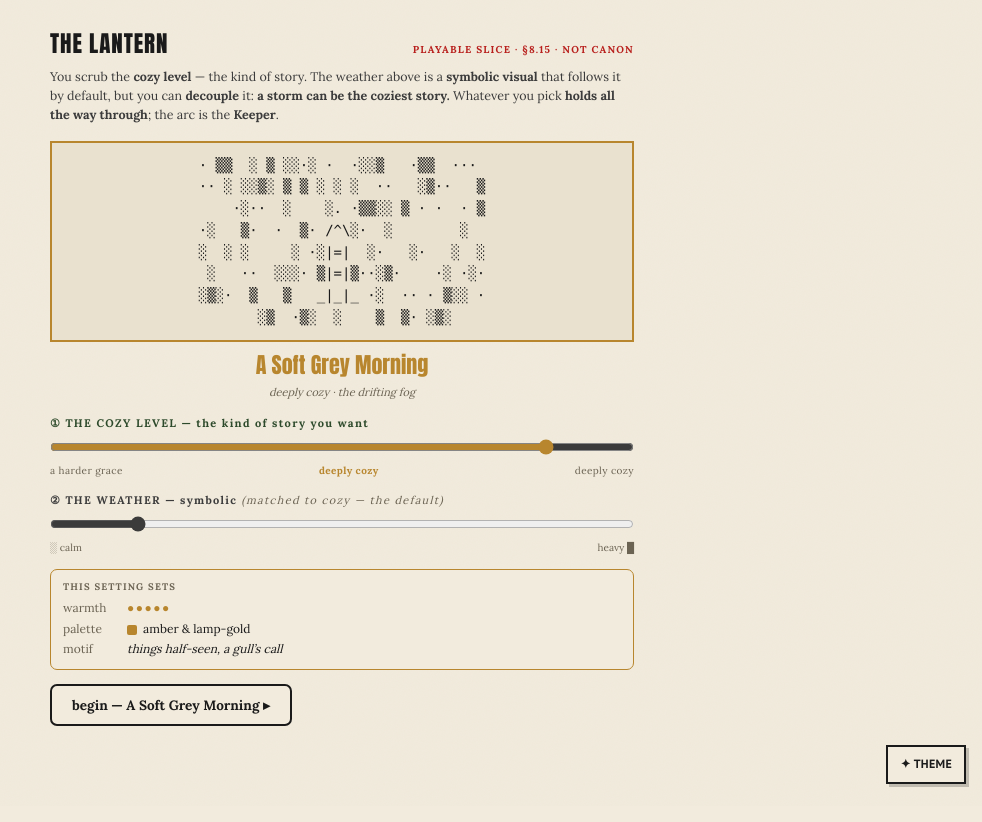
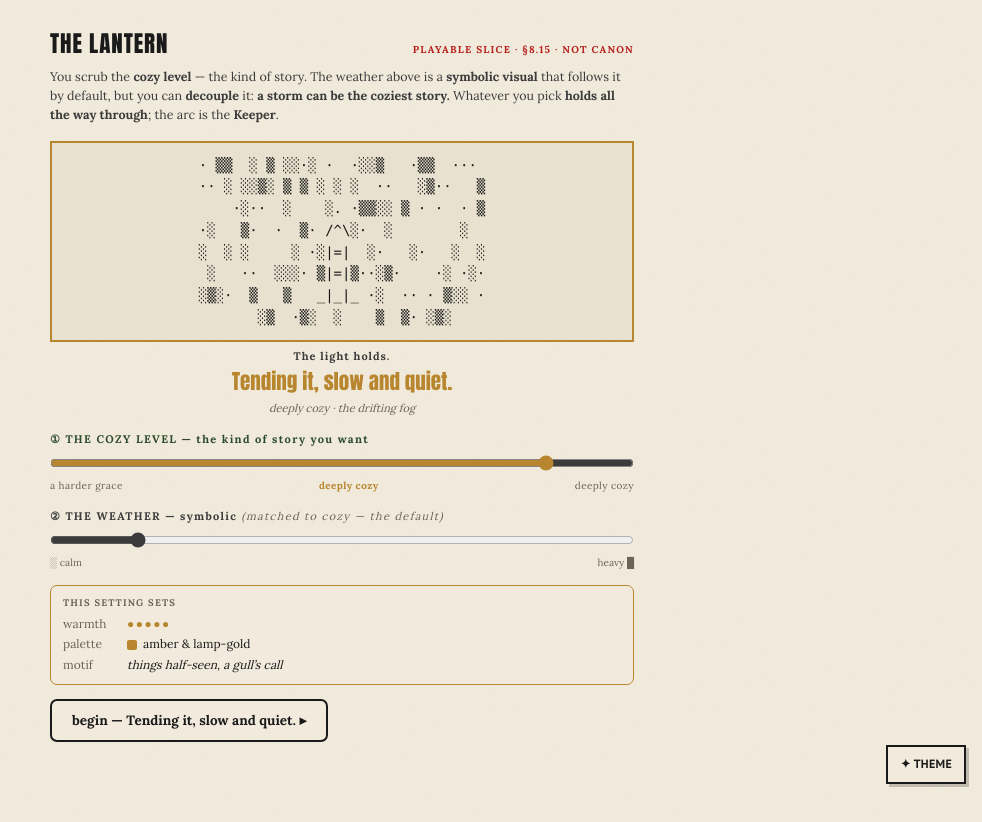
Before and after one commit to cybervaldez/myliar-website, a Next.js app: page /lantern in a window 1280 px wide. Shown: the whole page, without its empty margins (298-1280 px from the left). Built offline with nearby package versions, Linux system fonts and the light colour scheme.

Commit message:
deploy: sync website/ from monorepo @ 4a78c32

```diff
--- a/app/lantern/Lantern.tsx
+++ b/app/lantern/Lantern.tsx
@@ -31,12 +31,16 @@ const WEATHERS = ["still fog", "drifting fog", "steady rain", "gale", "wild stor
 const DRS = [0.12, 0.32, 0.52, 0.74, 0.92];
 const MOTIFS = ["the unbroken quiet", "things half-seen, a gull’s call", "rain on the glass, the kept kettle", "the warm room, the wild dark outside", "the one flame against the dark"];
 // authored TITLE per [tone][weather] — the diagonal is the default; the corners are the proof
-const TITLES = [
-  ["The Still Watch", "A Soft Grey Morning", "Rain on the Glass", "Snug Against the Gale", "The Warm Room"],
-  ["The Quiet Keeping", "The Drifting Days", "The Long Afternoon", "Tea Through the Gale", "Holding Cozy"],
-  ["The Patient Fog", "Half-Seen Days", "The Long Rain", "The Standing Watch", "Warm Against the Wild"],
-  ["The Thinning Quiet", "What the Fog Keeps", "Grey on Grey", "The Standing Gale", "The Long Reckoning"],
-  ["The Long Silence", "What Didn’t Come Back", "The Cold Watch", "Weathering It", "The Wild Night"],
+// The TWO-PART TITLE ladder (§8.16, cozy-titles.md) — one per cozy tier, fleet-AUDITIONED
+// (tools/title-test/run4.mjs). A fixed warm-anchor SETTING line (reasserts "still holds" as it
+// darkens = the floor-clip) + a varying STORY line. Replaces the old single-line grid (whose
+// "What the Fog Keeps" / "The Long Silence" the audience fleet flagged as ruleset violations).
+const LADDER = [
+  { setting: "The light holds.",       story: "Tending it, slow and quiet." },          // deeply cozy — 5.0/5.0
+  { setting: "The light holds.",       story: "Minding the lamp till light." },          // cozy — 3.8/4.5
+  { setting: "The light holds.",       story: "A still night, the watch easy." },        // warm — 3.8/4.5
+  { setting: "The light still holds.", story: "Holding steady till light." },            // bittersweet
+  { setting: "The light still holds.", story: "Reading the water, steady and hushed." }, // a harder grace — held, floor-clipped
 ];
 const clamp = (n: number, lo: number, hi: number) => Math.max(lo, Math.min(hi, n));
 const toneIdx = (cozy: number) => clamp(Math.floor((100 - cozy) / 20.001), 0, 4); // cozy 100 → 0 (deeply cozy)
@@ -44,7 +48,7 @@ const toneIdx = (cozy: number) => clamp(Math.floor((100 - cozy) / 20.001), 0, 4)
 type Stat = "STR" | "INT" | "GLD" | "CHR";
 type Choice = { role: "CAUTIOUS" | "BOLD" | "CHAOTIC"; label: string; stats: Partial<Record<Stat, number>>; keeper: string };
 type Day = { phase: string; title: string; scene: string; choices: Choice[]; final?: boolean };
-type Chosen = { title: string; weather: string; dr: number; accent: string };
+type Chosen = { setting: string; story: string; weather: string; dr: number; accent: string };
 
 const STATS0: Record<Stat, number> = { STR: 8, INT: 8, GLD: 5, CHR: 8 };
 
@@ -103,7 +107,7 @@ export default function Lantern() {
   const [screen, setScreen] = useState<"scrub" | "play" | "end">("scrub");
   const [cozy, setCozy] = useState(86);              // the SCRUBBED axis (0..100, right = deeply cozy)
   const [weatherRaw, setWeatherRaw] = useState<number | null>(null); // null = matched to tone (default); else decoupled
-  const [chosen, setChosen] = useState<Chosen>({ title: TITLES[0][0], weather: WEATHERS[0], dr: DRS[0], accent: ACCENTS[0] });
+  const [chosen, setChosen] = useState<Chosen>({ setting: LADDER[0].setting, story: LADDER[0].story, weather: WEATHERS[0], dr: DRS[0], accent: ACCENTS[0] });
   const [day, setDay] = useState(0);
   const [stats, setStats] = useState<Record<Stat, number>>({ ...STATS0 });
   const [picked, setPicked] = useState<number | null>(null);
@@ -113,12 +117,12 @@ export default function Lantern() {
   const wIdx = clamp(Math.round(weather01 * 4), 0, 4);
   const decoupled = weatherRaw !== null && wIdx !== tone;
   const accent = ACCENTS[tone];
-  const title = TITLES[tone][wIdx];
+  const lad = LADDER[tone];
   const warmth = 5 - tone;
 
   const d = DAYS[day];
   const reset = () => { setScreen("scrub"); setDay(0); setStats({ ...STATS0 }); setPicked(null); };
-  const begin = () => { setChosen({ title, weather: WEATHERS[wIdx], dr: DRS[wIdx], accent }); setScreen("play"); };
+  const begin = () => { setChosen({ setting: lad.setting, story: lad.story, weather: WEATHERS[wIdx], dr: DRS[wIdx], accent }); setScreen("play"); };
   const pick = (i: number) => { if (picked != null) return; const c = d.choices[i]; setStats((st) => { const n = { ...st }; for (const k in c.stats) n[k as Stat] += c.stats[k as Stat]!; return n; }); setPicked(i); };
   const next = () => { if (d.final) { setScreen("end"); return; } setDay((x) => x + 1); setPicked(null); };
 
@@ -148,7 +152,10 @@ export default function Lantern() {
         <div>
           {/* the SETTING shown visually (above) */}
           <pre style={{ fontFamily: "ui-monospace, Menlo, monospace", whiteSpace: "pre", fontSize: 14, color: ink, background: shade, border: `2px solid ${accent}`, padding: "12px", textAlign: "center", margin: "0 0 6px", transition: "border-color .2s" }}>{sky(DRS[wIdx])}</pre>
-          <div style={{ textAlign: "center", fontFamily: "var(--theme-display)", fontSize: 22, color: accent, marginBottom: 2 }}>{title}</div>
+          <div style={{ textAlign: "center", marginBottom: 2 }}>
+            <div style={{ fontFamily: "var(--theme-body)", fontSize: 11, fontWeight: 700, letterSpacing: ".09em", color: soft }}>{lad.setting}</div>
+            <div style={{ fontFamily: "var(--theme-display)", fontSize: 21, color: accent }}>{lad.story}</div>
+          </div>
           <div style={{ textAlign: "center", fontSize: 11, color: margin, marginBottom: 14, fontStyle: "italic" }}>{TONES[tone]} · the {WEATHERS[wIdx]}{decoupled && <span style={{ color: accent }}> · weather decoupled — a {TONES[tone]} storm? your call</span>}</div>
 
           {/* the COZY LEVEL spectrum — the axis ACTUALLY being scrubbed */}
@@ -175,7 +182,7 @@ export default function Lantern() {
             <div><span style={{ color: margin, display: "inline-block", width: 64 }}>palette</span><span style={{ display: "inline-block", width: 10, height: 10, background: accent, borderRadius: 2, marginRight: 6, verticalAlign: "middle" }} /><span style={{ color: ink }}>{PALETTES[tone]}</span></div>
             <div><span style={{ color: margin, display: "inline-block", width: 64 }}>motif</span><span style={{ color: ink, fontStyle: "italic" }}>{MOTIFS[wIdx]}</span></div>
           </div>
-          <button onClick={begin} style={{ padding: "9px 20px", cursor: "pointer", border: `2px solid ${ink}`, background: paper, borderRadius: 7, fontFamily: "var(--theme-body)", fontWeight: 700, fontSize: 13.5, color: ink }}>begin — {title} ▸</button>
+          <button onClick={begin} style={{ padding: "9px 20px", cursor: "pointer", border: `2px solid ${ink}`, background: paper, borderRadius: 7, fontFamily: "var(--theme-body)", fontWeight: 700, fontSize: 13.5, color: ink }}>begin — {lad.story} ▸</button>
         </div>
       )}
 
@@ -189,7 +196,7 @@ export default function Lantern() {
             <Bars />
           </div>
           <pre style={{ fontFamily: "ui-monospace, Menlo, monospace", whiteSpace: "pre", fontSize: 14, color: ink, background: shade, border: `2px solid ${chosen.accent}`, padding: "10px", textAlign: "center", margin: "0 0 3px", overflow: "hidden" }}>{sky(chosen.dr)}</pre>
-          <div style={{ fontSize: 10, color: margin, fontStyle: "italic", textAlign: "right", margin: "0 0 12px" }}>▸ <b style={{ color: chosen.accent }}>{chosen.title}</b> · the {chosen.weather} holds — unchanged since day 1 (the setting holds; the arc moves)</div>
+          <div style={{ fontSize: 10, color: margin, fontStyle: "italic", textAlign: "right", margin: "0 0 12px" }}><b style={{ color: chosen.accent }}>{chosen.setting}</b> {chosen.story} · the {chosen.weather} holds — unchanged since day 1</div>
           <p style={{ fontSize: 14.5, lineHeight: 1.7, color: ink, margin: "0 0 14px" }}>{weave(d.scene, chosen.weather)}</p>
 
           {picked == null ? (
@@ -221,7 +228,7 @@ export default function Lantern() {
       {screen === "end" && (
         <div>
           <pre style={{ fontFamily: "ui-monospace, Menlo, monospace", whiteSpace: "pre", fontSize: 14, color: ink, background: shade, border: `2px solid ${chosen.accent}`, padding: "12px", textAlign: "center", margin: "0 0 6px" }}>{sky(chosen.dr)}</pre>
-          <div style={{ fontSize: 10, color: margin, fontStyle: "italic", textAlign: "right", margin: "0 0 14px" }}>same <b style={{ color: chosen.accent }}>{chosen.title}</b> as day 1 — the sky never moved. The Keeper did.</div>
+          <div style={{ fontSize: 10, color: margin, fontStyle: "italic", textAlign: "right", margin: "0 0 14px" }}>same <b style={{ color: chosen.accent }}>{chosen.story}</b> as day 1 — the sky never moved. The Keeper did.</div>
           <div style={{ fontFamily: "var(--theme-display)", fontSize: 19, color: forest, marginBottom: 8 }}>The light still holds.</div>
           <p style={{ fontSize: 14.5, lineHeight: 1.7, color: ink, margin: "0 0 10px" }}>
             You kept the watch — in the weather you chose, the whole way through. The Keeper steps back, not gone, just no longer needed at your shoulder. The door stays open.
```
